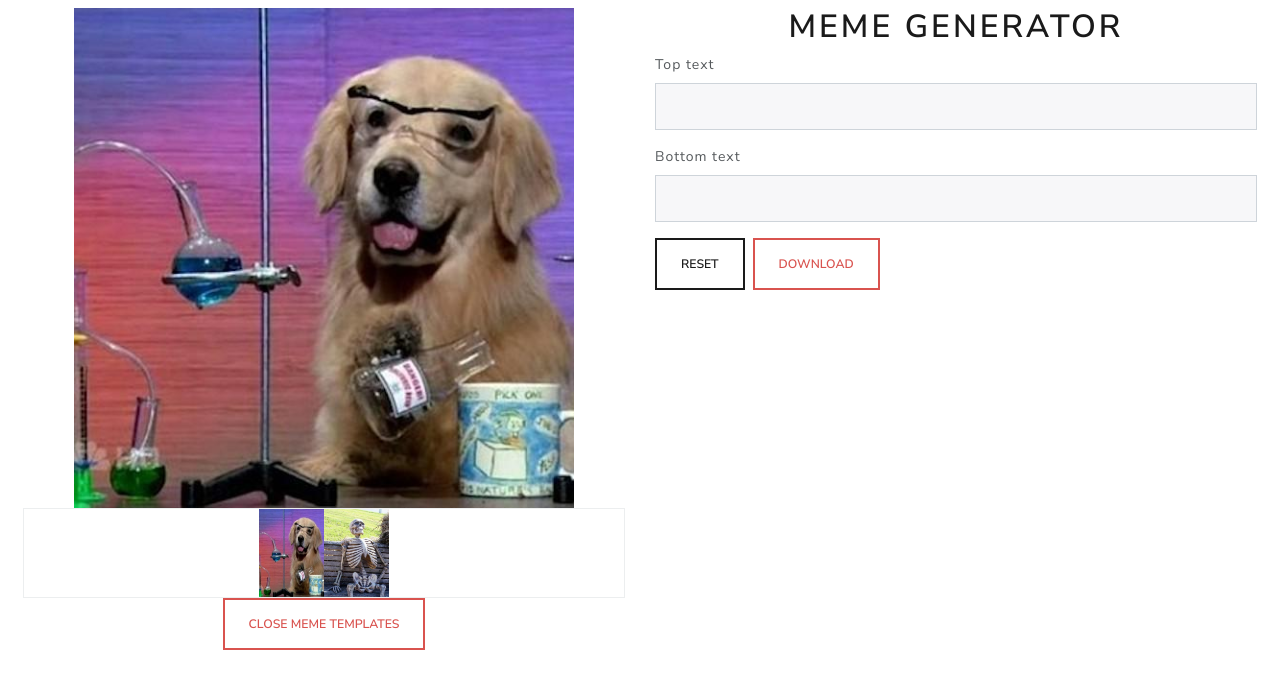
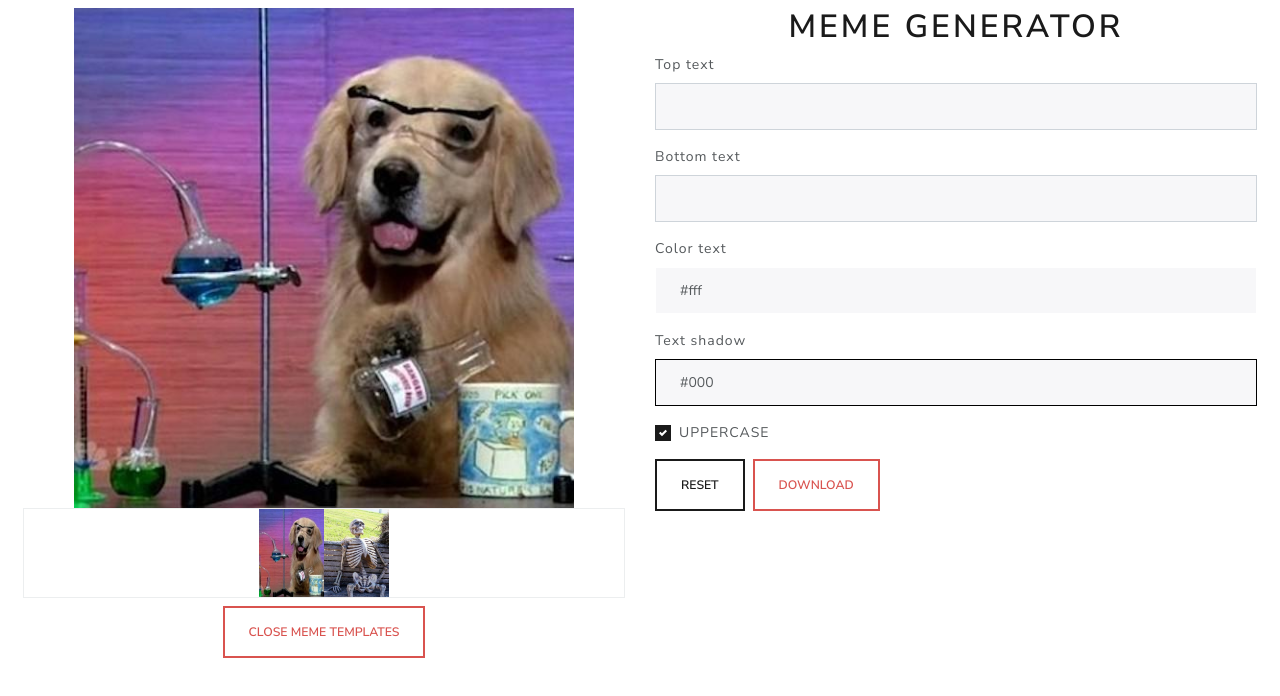
Before and after one commit to renangabriel27/meme-generator, a Vue app: page / in a window 1280 px wide. Shown: the top 696 px of the page. Built offline with nearby package versions, Linux system fonts and the light colour scheme.

Commit message:
12. Add option to update text uppercase, color and shadow

```diff
--- a/src/components/MemeGenerator.vue
+++ b/src/components/MemeGenerator.vue
@@ -2,7 +2,7 @@
   <div class="row m-2">
     <div class="col-md-6 text-center mb-4">
       <div id="capture" class="d-block mx-auto position-relative main-content">
-        <p class="fixed-top text">
+        <p class="fixed-top text" :style="textColor">
           {{ text.top }}
         </p>
 
@@ -12,7 +12,7 @@
              id="main-image"
              class="img-fluid">
 
-        <p class="fixed-bottom text">
+        <p class="fixed-bottom text" :style="textColor">
           {{ text.bottom }}
         </p>
       </div>
@@ -20,13 +20,13 @@
       <div v-if="showGallery">
         <meme-gallery :gallery="gallery" />
 
-          <button class="btn btn-outline-danger"
+          <button class="btn btn-outline-danger mt-2"
                   @click="updateShowGallery(false)">
             Close Meme Templates
           </button>
       </div>
       <div v-else>
-        <button class="btn btn-outline-primary"
+        <button class="btn btn-outline-primary mt-2"
                 @click="updateShowGallery(true)">
           View Meme Templates
         </button>
@@ -44,6 +44,29 @@
       <div class="form-group">
         <label>Bottom text</label>
         <input type="text" class="form-control" v-model="text.bottom">
+      </div>
+
+      <div class="form-group">
+        <label>Color text</label>
+        <input type="text"
+               :style="inputColorStyle"
+               class="form-control"
+               v-model="text.color">
+      </div>
+
+      <div class="form-group">
+        <label>Text shadow</label>
+        <input type="text"
+               :style="inputShadowStyle"
+               class="form-control"
+               v-model="text.shadow">
+      </div>
+
+      <div class="form-group">
+        <div class="custom-control custom-checkbox" @click="toggleTextUppercase()">
+          <input type="checkbox" class="custom-control-input" :checked="text.uppercase">
+          <label class="custom-control-label">UPPERCASE</label>
+        </div>
       </div>
 
       <button class="btn btn-outline-primary" @click="resetInputs()">
@@ -78,6 +101,9 @@ export default {
       text: {
         top: '',
         bottom: '',
+        color: '#fff',
+        shadow: '#000',
+        uppercase: true,
       },
       gallery: [
         { title: 'Dog', path: 'images/i-have-no-idea.png' },
@@ -85,6 +111,24 @@ export default {
       ],
       showGallery: true,
     };
+  },
+
+  computed: {
+    textColor() {
+      return {
+        color: this.text.color,
+        textTransform: this.text.uppercase ? 'uppercase' : 'lowercase',
+        textShadow: `3px 3px 3px ${this.text.shadow}`
+      };
+    },
+
+    inputColorStyle() {
+      return { border: `1px solid ${this.text.color}` };
+    },
+
+    inputShadowStyle() {
+      return { border: `1px solid ${this.text.shadow}` };
+    },
   },
 
   mounted() {
@@ -106,6 +150,8 @@ export default {
     resetInputs() {
       this.text.top = '';
       this.text.bottom = '';
+      this.text.color = '#fff';
+      this.text.shadow = '#000';
     },
 
     updateImage(image) {
@@ -119,6 +165,10 @@ export default {
 
     printImageToCanvas() {
       return html2canvas(document.querySelector('#capture'));
+    },
+
+    toggleTextUppercase() {
+      this.text.uppercase = !this.text.uppercase;
     },
 
     async download() {
@@ -151,7 +201,6 @@ export default {
   line-height: 40px;
   padding: 5px;
   position: absolute;
-  text-shadow: 3px 3px 3px #000;
   text-transform: uppercase;
 }
 
```
